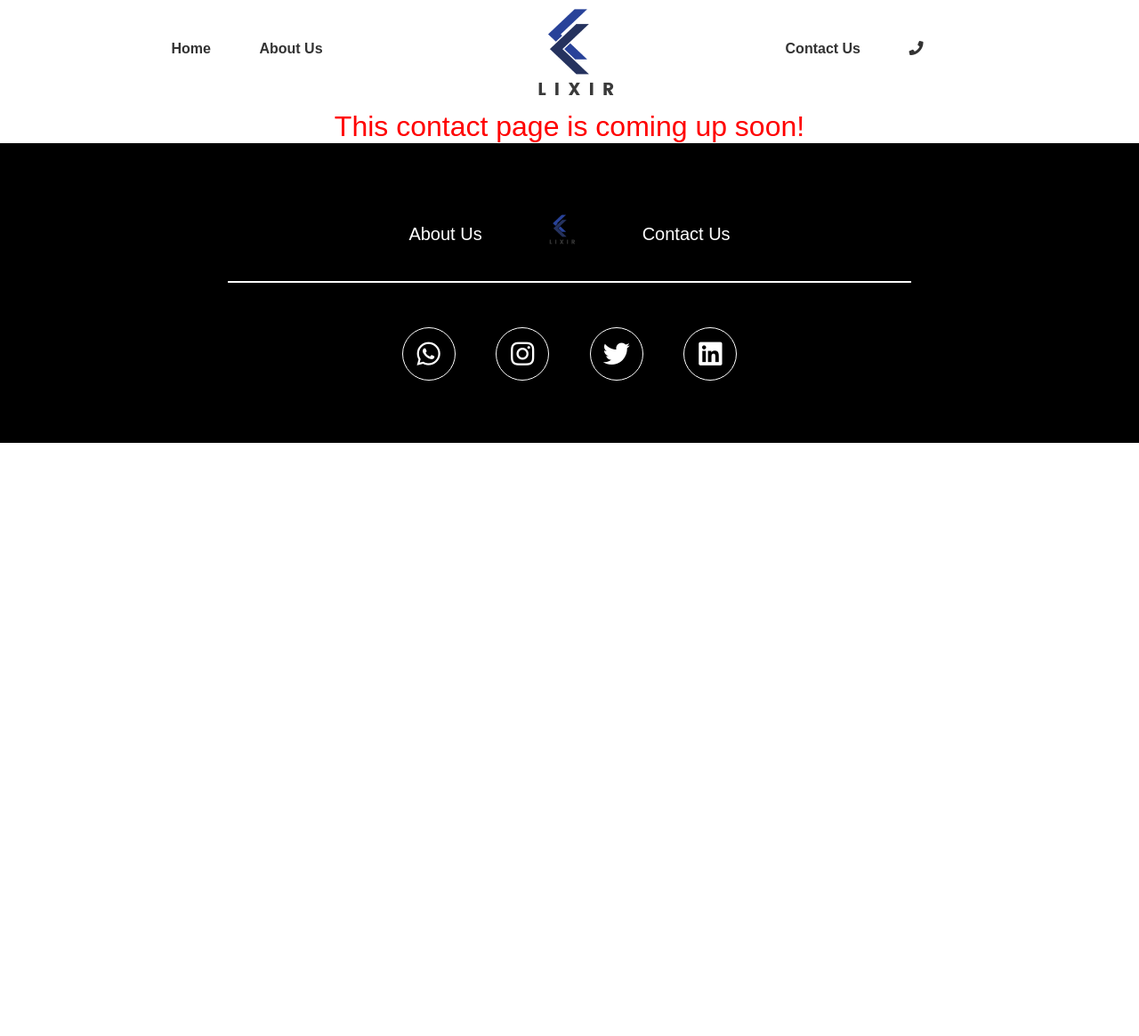
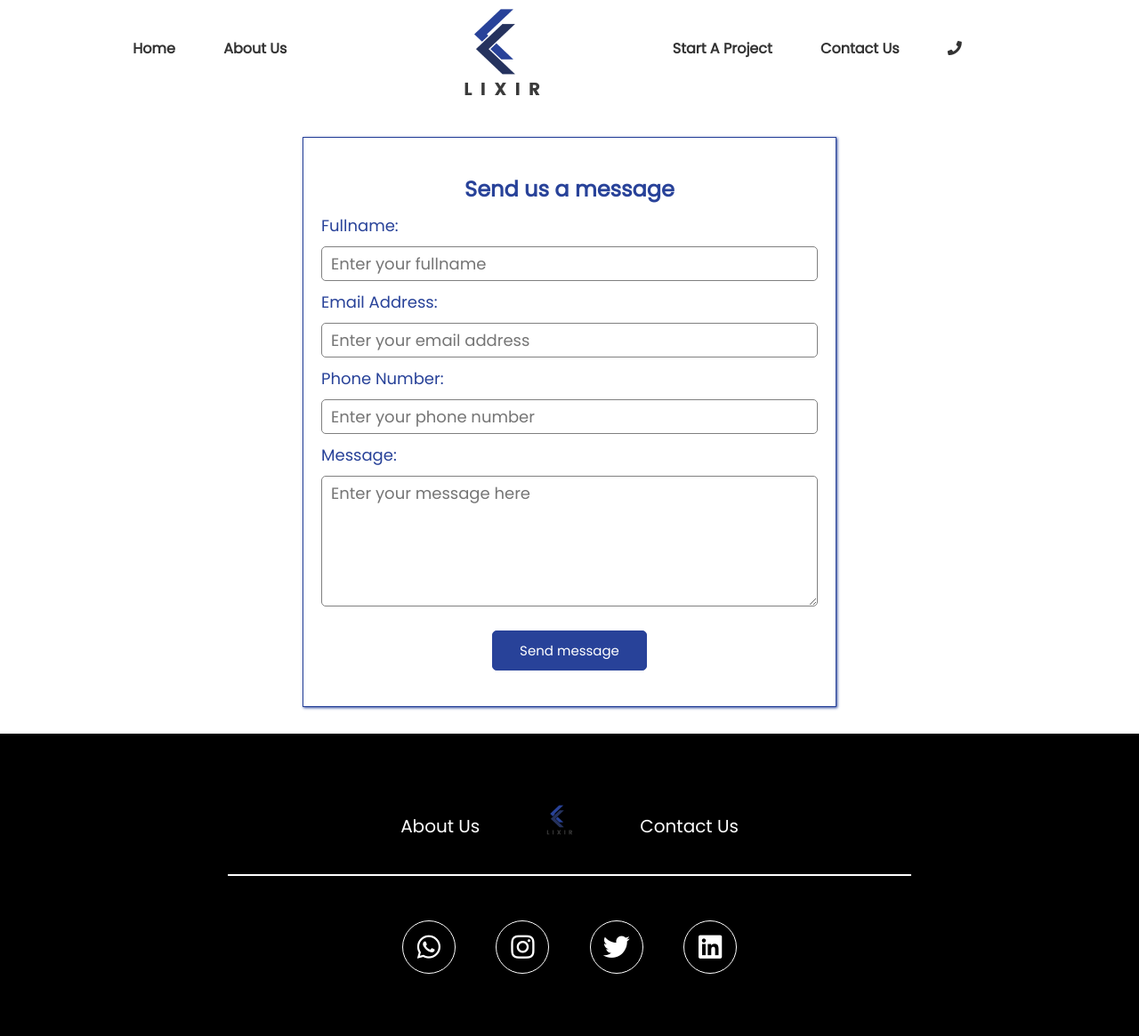
Before and after one commit to phiiileo/lit-page, a PHP site: page /contact-us.php in a window 1280 px wide. Shown: the whole page at 89% size. Before the commit the page ends 498 px from the top, so only its background shows below. Run offline with PHP 8.4, Linux system fonts and the light colour scheme; style sheets or scripts are compiled from the project's sources; some libraries are stand-ins or nearby versions.

Commit message:
built the contact page

```diff
--- a/Fragments/header.php
+++ b/Fragments/header.php
@@ -9,8 +9,9 @@
         </span>
         <a class="logo"><img src="images/brand_logo.png" class="logoImg" alt=""></a>
         <span class="nav_link">
-            <a href="contact-us.php">Contact Us</a>
-            <a href="+23412345678"><i class="fa fa-phone"></i></a>
+        <a href="project-request.php">Start A Project</a>
+        <a href="contact-us.php">Contact Us</a>
+            <a href="#"><i class="fa fa-phone"></i></a>
         </span>
     </nav>
 </header>
--- a/contact-us.php
+++ b/contact-us.php
@@ -5,13 +5,35 @@
     <meta name="viewport" content="width=device-width, initial-scale=1.0">
     <meta http-equiv="X-UA-Compatible" content="ie=edge">
     <title>Contact Us</title>
+    <link href="https://fonts.googleapis.com/css?family=Poppins&display=swap" rel="stylesheet">
+    <link rel="stylesheet" href="./css/contact-us.css">
 </head>
 <body>
 <?php require_once "./Fragments/header.php" ?>
     <main>
+    <form class="form">
+        <section class="form-container">
+            <h1 class="text-center">Send us a message</h1>
+            <div class="form-group">
+                <label for="name">Fullname: </label>
+                <input type="text" placeholder="Enter your fullname" name="fullname">
+            </div>
+            <div class="form-group">
+                <label for="email">Email Address: </label>
+                <input type="email" name="email" id="email" placeholder="Enter your email address">
+            </div>
+            <div class="form-group">
+                <label for="num">Phone Number: </label>
+                <input type="tel" name="num" id="num" placeholder="Enter your phone number">
+            </div>
+            <div class="form-group">
+                <label for="message">Message: </label>
+                <textarea name="message" id="message" placeholder="Enter your message here" cols="30" rows="5"></textarea>
+            </div>
 
-    <h1 style="text-align:center; color: red">This contact page is coming up soon!</h1>
-    </main>
+            <button class="submit">Send message</button>
+        </section>
+    </form>
 
 <?php require_once "./Fragments/footer.php" ?>
 </body>
--- /dev/null
+++ b/css/contact-us.css
@@ -0,0 +1,80 @@
+* {
+  margin: 0;
+  padding: 0;
+  -webkit-box-sizing: border-box;
+          box-sizing: border-box;
+  font-family: "Poppins", sans-serif;
+  font-style: normal;
+  font-weight: normal;
+}
+
+body {
+  background-color: #ffffff;
+  overflow-x: hidden;
+}
+
+a {
+  text-decoration: none;
+  color: #333333;
+}
+
+a:hover, button:hover {
+  opacity: .7;
+}
+
+img {
+  -o-object-fit: contain;
+     object-fit: contain;
+}
+
+.form {
+  border: 1px solid #284299;
+  -webkit-box-shadow: 1px 1px 3px #284299;
+          box-shadow: 1px 1px 3px #284299;
+  margin: 30px auto;
+  min-width: 320px;
+  max-width: 600px;
+  padding: 20px 20px;
+}
+
+.form-container h1 {
+  text-align: center;
+  margin: 20px 0 0 0;
+  color: #284299;
+  font-weight: bold;
+}
+
+.form-container .form-group label {
+  display: block;
+  font-size: 18px;
+  margin: 10px 0;
+  color: #284299;
+}
+
+.form-container .form-group input, .form-container .form-group textarea {
+  width: 100%;
+  font-size: 18px;
+  border: 1px solid gray;
+  border-radius: 5px;
+  padding: 5px 10px;
+}
+
+.form-container button {
+  display: block;
+  margin: 20px auto;
+  background-color: #284299;
+  color: white;
+  padding: 10px 30px;
+  border: 1px solid #284299;
+  border-radius: 5px;
+  cursor: pointer;
+  font-size: 15px;
+}
+
+.form-container button:hover {
+  background-color: transparent;
+  color: #284299;
+  -webkit-box-shadow: 1px 1px 5px #284299;
+          box-shadow: 1px 1px 5px #284299;
+}
+/*# sourceMappingURL=contact-us.css.map */
--- a/css/project-request.css
+++ b/css/project-request.css
@@ -48,6 +48,7 @@ main .form_container h3 {
   font-size: 28px;
   line-height: 54px;
   margin-bottom: 20px;
+  text-align: center;
 }
 
 main .form_container .form_group label {
--- /dev/null
+++ b/css/sass/contact-us.scss
@@ -0,0 +1,52 @@
+@import "./fragments/config";
+
+.form {
+  border: 1px solid $brand_color;
+  box-shadow: 1px 1px 3px $brand_color;
+  margin: 30px auto;
+  min-width: 320px;
+  max-width: 600px;
+  padding: 20px 20px;
+
+  &-container {
+    h1 {
+      text-align: center;
+      margin: 20px 0 0 0;
+      color: $brand_color;
+      font-weight: bold;
+    }
+
+    .form-group {
+      label {
+        display: block;
+        font-size: 18px;
+        margin: 10px 0;
+        color: $brand_color;
+      }
+      input, textarea {
+        width: 100%;
+        font-size: 18px;
+        border: 1px solid gray;
+        border-radius: 5px;
+        padding: 5px 10px;
+      }
+    }
+
+    button{
+        display: block;
+        margin: 20px auto;
+        background-color: $brand_color;
+        color: white;
+        padding: 10px 30px;
+        border: 1px solid $brand_color;
+        border-radius: 5px;
+        cursor: pointer;
+        font-size: 15px;
+    }
+    button:hover{
+        background-color: transparent;
+        color: $brand_color;
+        box-shadow: 1px 1px 5px $brand_color;
+    }
+  }
+}
--- a/css/sass/project-request.scss
+++ b/css/sass/project-request.scss
@@ -14,6 +14,7 @@ main {
       font-size: 28px;
       line-height: 54px;
       margin-bottom: 20px;
+      text-align: center;
     }
 
     .form_group label {
--- a/index.php
+++ b/index.php
@@ -7,6 +7,7 @@
     <meta http-equiv="X-UA-Compatible" content="ie=edge">
     <title>Home | Lixir</title>
     <link rel="stylesheet" href="https://cdnjs.cloudflare.com/ajax/libs/font-awesome/5.11.2/css/all.min.css">
+    <link href="https://fonts.googleapis.com/css?family=Poppins&display=swap" rel="stylesheet">
     <link rel="stylesheet" href="css/main.css">
 </head>
 
```
Also changed, not shown: 2 other files.
